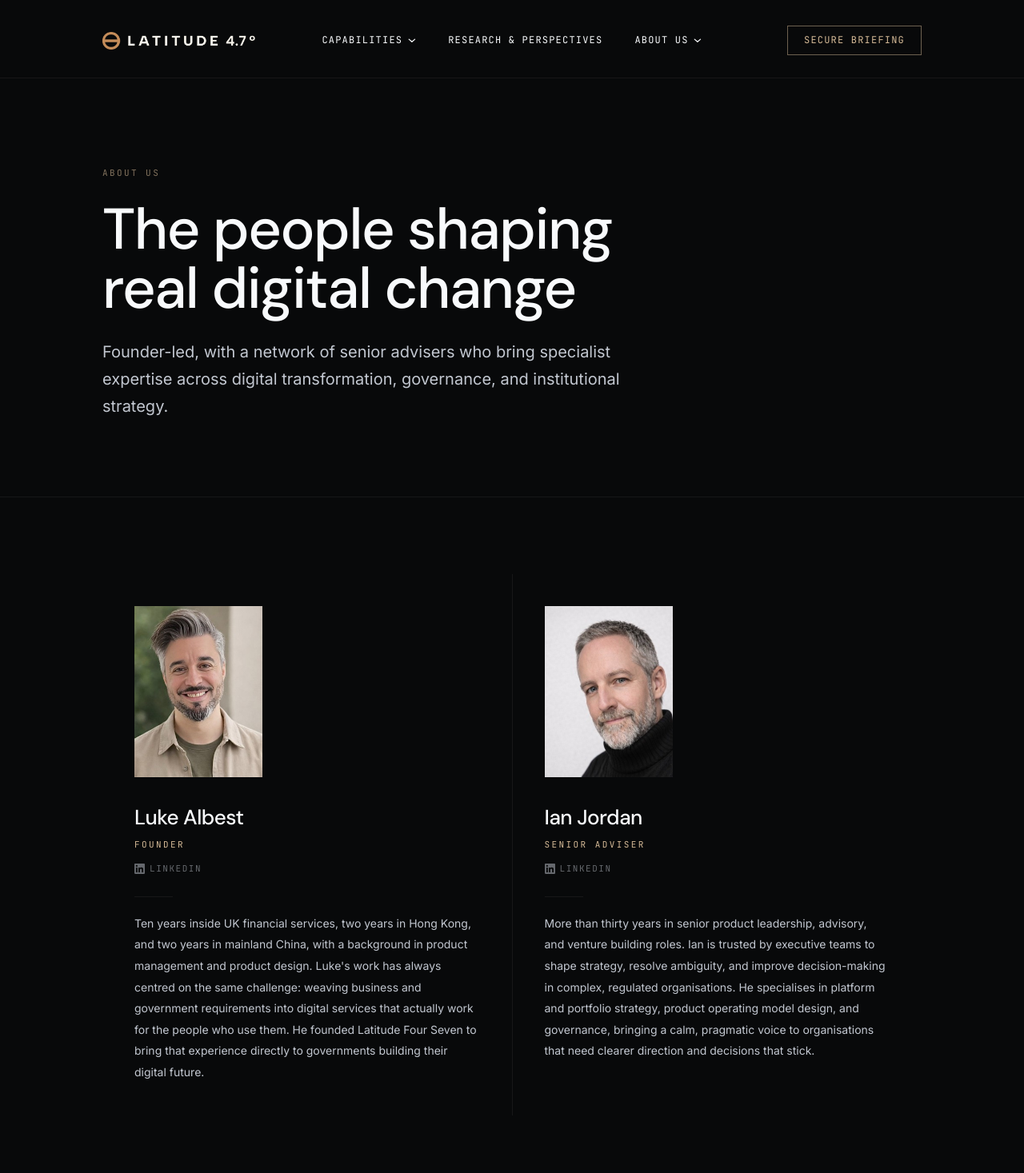
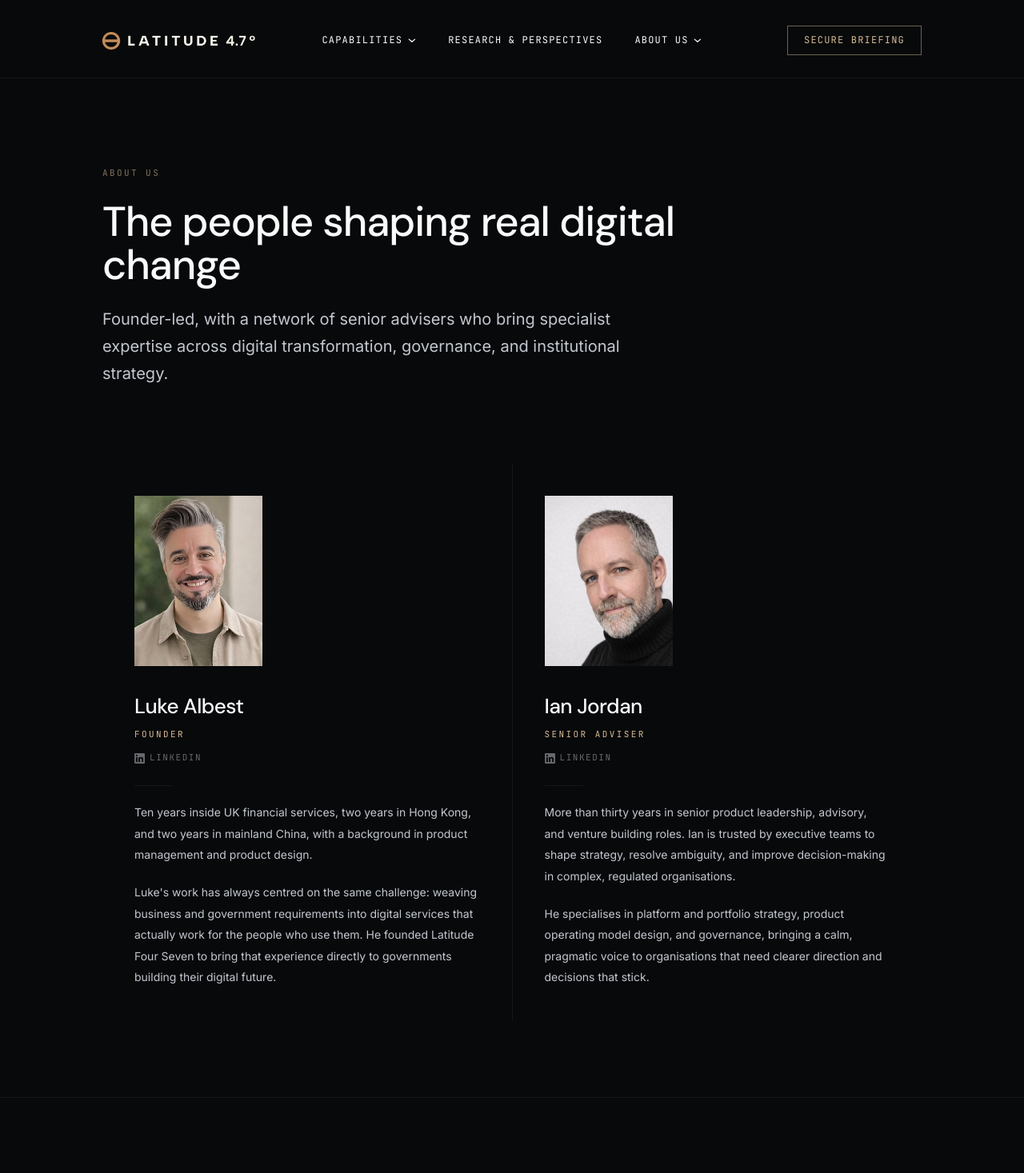
Before and after one commit to coordinategroup/latitude-4-7, a Next.js app: page /leadership in a window 1280 px wide. Shown: the top 1467 px of the page at 80% size. Built offline with nearby package versions, Linux system fonts and the light colour scheme.

Commit message:
feat: leadership page polish — remove divider, split bios into paragraphs, normalise heading sizes
Co-Authored-By: Claude Sonnet 4.6 <noreply@anthropic.com>

```diff
--- a/src/app/leadership/page.tsx
+++ b/src/app/leadership/page.tsx
@@ -14,14 +14,20 @@ const team = [
   {
     name: "Luke Albest",
     role: "Founder",
-    bio: "Ten years inside UK financial services, two years in Hong Kong, and two years in mainland China, with a background in product management and product design. Luke's work has always centred on the same challenge: weaving business and government requirements into digital services that actually work for the people who use them. He founded Latitude Four Seven to bring that experience directly to governments building their digital future.",
+    bio: [
+      "Ten years inside UK financial services, two years in Hong Kong, and two years in mainland China, with a background in product management and product design.",
+      "Luke's work has always centred on the same challenge: weaving business and government requirements into digital services that actually work for the people who use them. He founded Latitude Four Seven to bring that experience directly to governments building their digital future.",
+    ],
     image: "/images/Leaders/1770897725876.jpg",
     linkedin: "https://www.linkedin.com/in/lukealbest/",
   },
   {
     name: "Ian Jordan",
     role: "Senior Adviser",
-    bio: "More than thirty years in senior product leadership, advisory, and venture building roles. Ian is trusted by executive teams to shape strategy, resolve ambiguity, and improve decision-making in complex, regulated organisations. He specialises in platform and portfolio strategy, product operating model design, and governance, bringing a calm, pragmatic voice to organisations that need clearer direction and decisions that stick.",
+    bio: [
+      "More than thirty years in senior product leadership, advisory, and venture building roles. Ian is trusted by executive teams to shape strategy, resolve ambiguity, and improve decision-making in complex, regulated organisations.",
+      "He specialises in platform and portfolio strategy, product operating model design, and governance, bringing a calm, pragmatic voice to organisations that need clearer direction and decisions that stick.",
+    ],
     image: "/images/Leaders/Ian_Profile.jpg",
     linkedin: "https://www.linkedin.com/in/ianjordan/",
   },
@@ -35,7 +41,7 @@ export default function LeadershipPage() {
         <main className="bg-[#08090A] min-h-screen">
 
           {/* ── Hero ───────────────────────────────────────────────────── */}
-          <section className="px-6 md:px-20 lg:px-32 pt-52 pb-24 border-b border-white/[0.06]">
+          <section className="px-6 md:px-20 lg:px-32 pt-52 pb-12">
             <div className="max-w-[1400px] mx-auto">
               <span
                 className="text-[11px] tracking-[0.22em] text-[#D4B996]/60 uppercase block mb-6"
@@ -43,7 +49,7 @@ export default function LeadershipPage() {
               >
                 About Us
               </span>
-              <h1 className="text-[42px] md:text-[72px] font-medium text-[#F8FAFC] tracking-[-0.03em] leading-[1.04] max-w-3xl">
+              <h1 className="text-[42px] md:text-[52px] font-medium text-[#F8FAFC] tracking-[-0.03em] leading-[1.04] max-w-3xl">
                 The people shaping real digital change
               </h1>
               <p className="mt-6 text-[17px] md:text-[20px] text-[#C2C7D0] leading-[1.7] max-w-2xl">
@@ -53,11 +59,11 @@ export default function LeadershipPage() {
           </section>
 
           {/* ── Team ───────────────────────────────────────────────────── */}
-          <section className="px-6 md:px-20 lg:px-32 py-24 border-b border-white/[0.06]">
+          <section className="px-6 md:px-20 lg:px-32 pt-12 pb-24 border-b border-white/[0.06]">
             <div className="max-w-[1400px] mx-auto grid grid-cols-1 md:grid-cols-2 gap-px bg-white/[0.06]">
-              {team.map((person) => (
+              {team.map((person, i) => (
                 <div
-                  key={person.name}
+                  key={i}
                   className="flex flex-col gap-8 items-start p-10 bg-[#08090A]"
                 >
                   {/* Image */}
@@ -76,6 +82,8 @@ export default function LeadershipPage() {
 
                   {/* Bio */}
                   <div className="flex flex-col gap-5 pt-1">
+                    {person.name ? (
+                      <>
                         <div>
                           <h2 className="text-[22px] md:text-[26px] font-medium text-[#F8FAFC] tracking-[-0.02em] leading-[1.1]">
                             {person.name}
@@ -102,9 +110,24 @@ export default function LeadershipPage() {
                           )}
                         </div>
                         <div className="h-px bg-white/[0.06] w-12" />
-                    <p className="text-[14px] text-[#C2C7D0] leading-[1.9]">
-                      {person.bio}
+                        {person.bio.map((para, pi) => (
+                          <p key={pi} className="text-[14px] text-[#C2C7D0] leading-[1.9]">
+                            {para}
                           </p>
+                        ))}
+                      </>
+                    ) : (
+                      <div className="flex flex-col gap-3">
+                        <div className="h-4 w-32 bg-white/[0.04] rounded-sm" />
+                        <div className="h-3 w-20 bg-white/[0.03] rounded-sm" />
+                        <div className="h-px bg-white/[0.06] w-12 mt-2" />
+                        <div className="flex flex-col gap-2 mt-1">
+                          <div className="h-3 w-full bg-white/[0.03] rounded-sm" />
+                          <div className="h-3 w-5/6 bg-white/[0.03] rounded-sm" />
+                          <div className="h-3 w-4/6 bg-white/[0.03] rounded-sm" />
+                        </div>
+                      </div>
+                    )}
                   </div>
                 </div>
               ))}
--- a/src/app/who-we-are/page.tsx
+++ b/src/app/who-we-are/page.tsx
@@ -125,7 +125,7 @@ export default function WhoWeArePage() {
           <section className="px-6 md:px-20 lg:px-32 pt-52 pb-24 border-b border-white/[0.06]">
             <div className="max-w-[1400px] mx-auto">
               <div className="flex flex-col gap-8 max-w-4xl">
-                <h1 className="text-[42px] md:text-[72px] font-medium text-[#F8FAFC] tracking-[-0.03em] leading-[1.04]">
+                <h1 className="text-[42px] md:text-[52px] font-medium text-[#F8FAFC] tracking-[-0.03em] leading-[1.04]">
                   Strategy at the speed of sovereign change
                 </h1>
                 <p className="text-[18px] md:text-[22px] text-[#C2C7D0] leading-[1.6] max-w-2xl">
```
Lines whose indentation alone changed are shown as unchanged.
